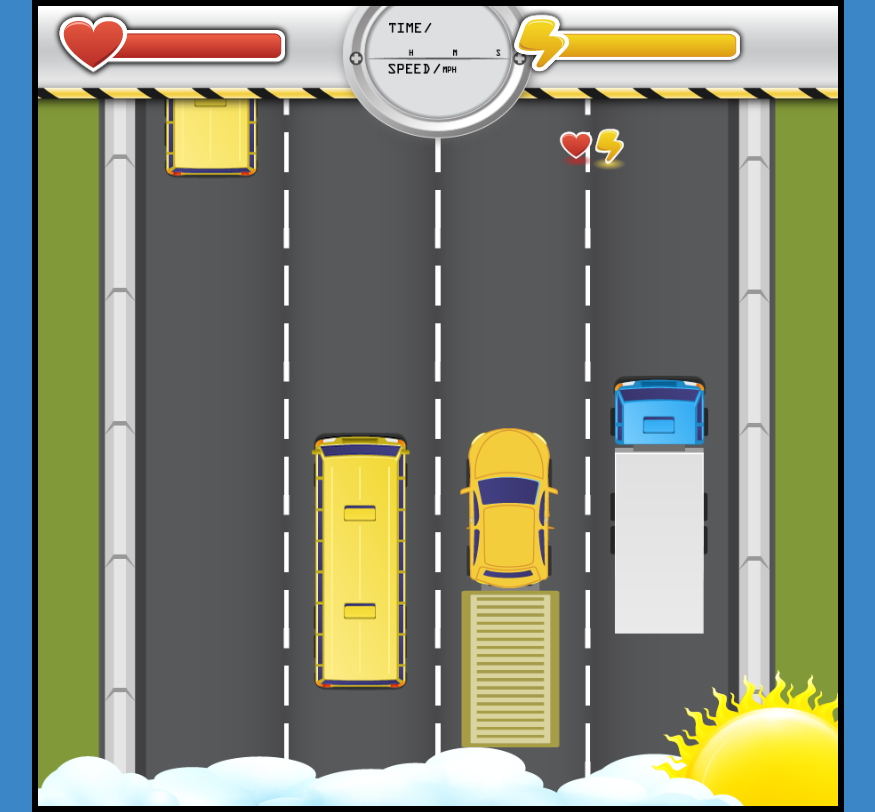
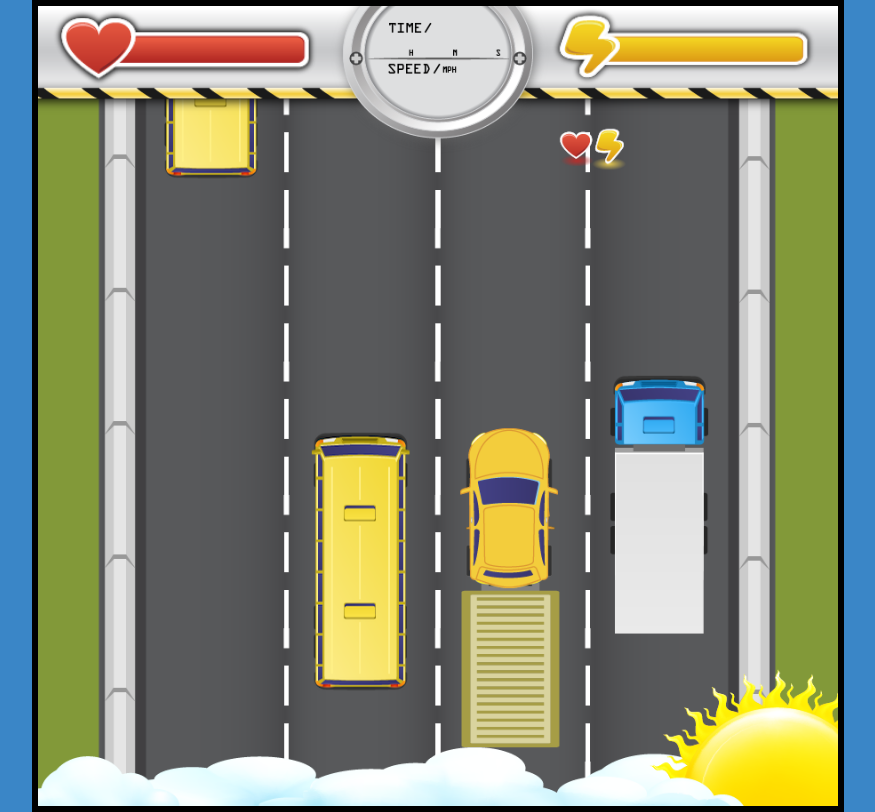
Before and after one commit to Keladinus/Infinitrucks, a website: page index.html in a window 1280 px wide. Shown: the whole page, without its empty margins (208-1083 px from the left). Drawn offline with Linux system fonts and the light colour scheme.

Commit message:
Hud width fixed

```diff
--- a/Content/game.css
+++ b/Content/game.css
@@ -24,13 +24,13 @@
 	background-size: 100% 100%;
 	border: 6px solid #000000;
 }
-/*
+
 
 #hud{
-	border: 1px solid red;
+	width:100%;
 }
 
-
+/*
 html,head,body
 {
 	padding:0;
```
